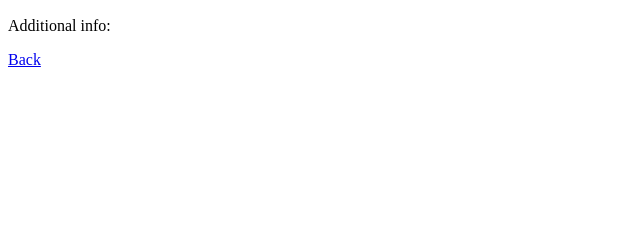
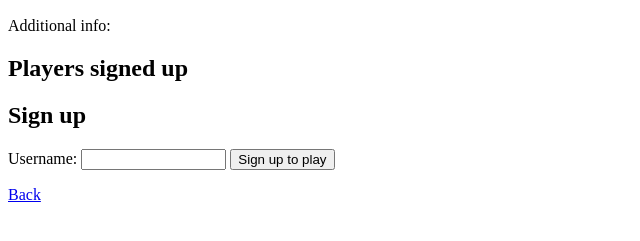
Before and after one commit to Akoivul/FightLink, a Flask app: template templates/show_item.html in a window 1280 px wide. Shown: the part 147-388 px from the top of the page, without its empty margins (0-640 px from the left). Run offline with Flask 3, Linux system fonts and the light colour scheme; the template is opened without the code that fills it, so the values that code supplies are empty.

Commit message:
Added sign up feature

```diff
--- a/app.py
+++ b/app.py
@@ -2,7 +2,6 @@ import sqlite3
 from flask import Flask
 from flask import abort, redirect, render_template, request, session
 import config
-import db
 import items
 import users
 
@@ -42,7 +41,8 @@ def show_item(item_id):
     if not item:
         abort(404)
     classes = items.get_classes(item_id)
-    return render_template("show_item.html", item=item, classes=classes)
+    signups = items.get_signups(item_id)
+    return render_template("show_item.html", item=item, classes=classes, signups=signups)
 
 @app.route("/new_item")
 def new_item():
@@ -80,6 +80,23 @@ def create_item():
     items.add_item(game_name, game_username, availability_time, availability_start, availability_end, other_info, user_id, classes)
 
     return redirect("/")
+
+@app.route("/sign_up", methods=["POST"])
+def sign_up():
+    require_login()
+
+    signup = request.form["game_username"]
+    if not signup or len(signup) > 50:
+        abort(403)
+    item_id = request.form["item_id"]
+    item = items.get_item(item_id)
+    if not item:
+        abort(403)
+    user_id = session["user_id"]
+
+    items.add_signup(item_id, user_id, signup)
+
+    return redirect("/item/" + str(item_id))
 
 @app.route("/edit_item/<int:item_id>")
 def edit_item(item_id):
--- a/schema.sql
+++ b/schema.sql
@@ -15,6 +15,13 @@ CREATE TABLE items (
     user_id INTEGER REFERENCES users
 );
 
+CREATE TABLE signups (
+    id INTEGER PRIMARY KEY,
+    item_id INTEGER REFERENCES items,
+    user_id INTEGER REFERENCES users,
+    game_username TEXT
+);
+
 CREATE TABLE classes (
     id INTEGER PRIMARY KEY,
     title TEXT,
--- a/templates/show_item.html
+++ b/templates/show_item.html
@@ -30,6 +30,19 @@
     Additional info: <br />
     {{ item.other_info }}
   </p>
+  <h2>Players signed up</h2>
+  <ul>
+    {% for signup in signups %}
+    <li>{{ signup.game_username }}, <a href="/user/{{ signup.user_id }}">{{ signup.username }}</a></li>
+    {% endfor %}
+  </ul>
+  <h2>Sign up</h2>
+  <form action="/sign_up" method="post">
+    Username:
+    <input type="text" name="game_username" size="15" required />
+    <input type="hidden" name="item_id" value="{{ item.id }}" />
+    <input type="submit" value="Sign up to play" />
+  </form>
   <p>
     <a href="/">Back</a>
   </p>
```
Also changed, not shown: items.py (+12 -0 lines).
